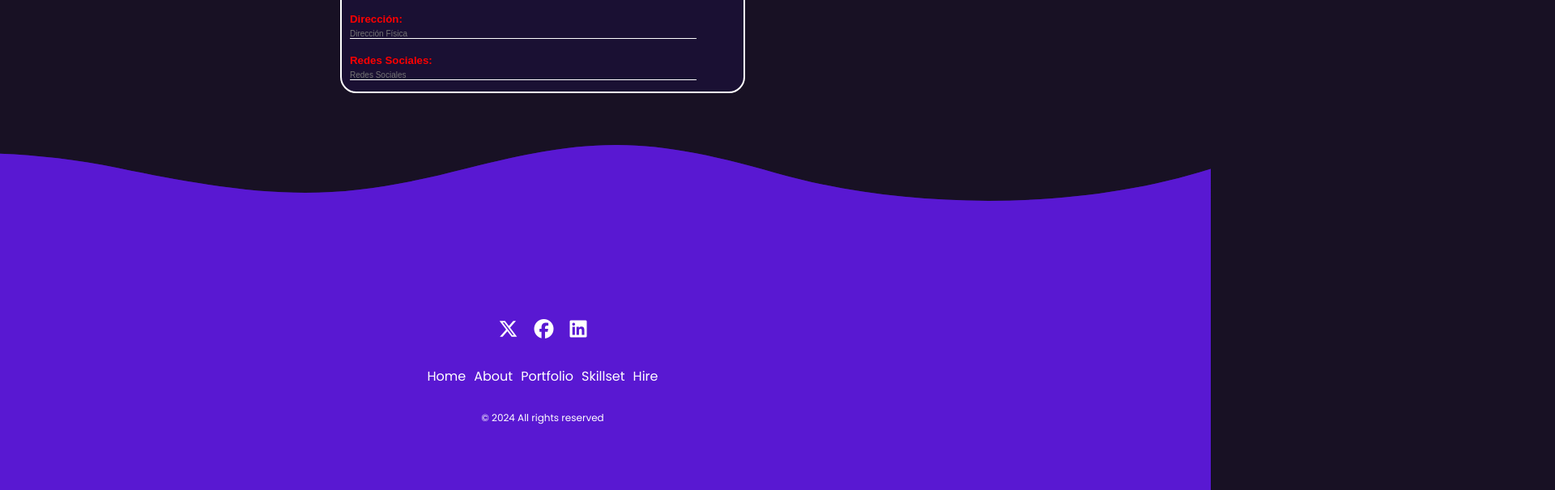
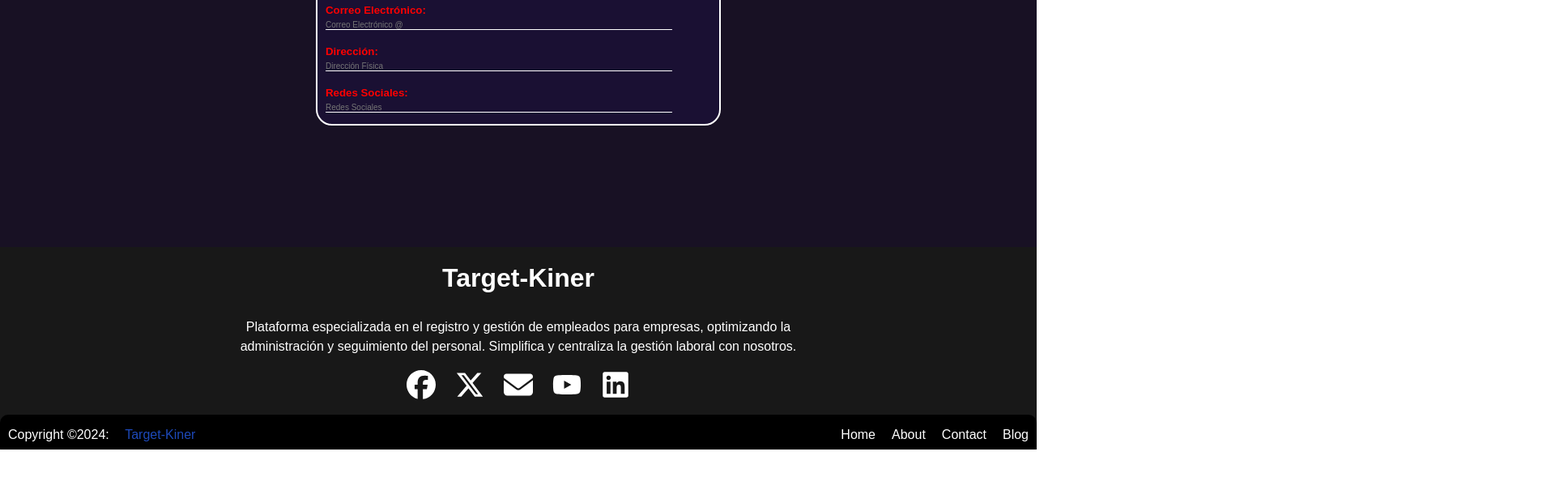
Before and after one commit to anarkemos/Target-Kiner, a plain HTML site: page index.html in a window 1280 px wide. Shown: the part 575-1180 px from the top of the page at 81% size, 1920 px wide, since content can reach past the window. After the commit the page ends 1130 px from the top, so only its background shows below. Drawn offline with Linux system fonts and the light colour scheme.

Commit message:
Creación del footer

```diff
--- a/css/styles.css
+++ b/css/styles.css
@@ -1,3 +1,5 @@
+@import url('https://fonts.googleapis.com/css2?family=Raleway:ital,wght@0,100..900;1,100..900&display=swap');
+
 :root{
     --primary-color: linear-gradient(#181124, #181124);
     --secondary-color: #1a1033;
@@ -226,70 +228,90 @@
     bottom: 0;
   }
 
-  ul {
-    display: flex;
-    list-style: none;
-    padding: 0;
-    margin: 0;
+footer{
+  background-color: #181818;
+  color: white;
+  font-family: var(--primary-font);
+  position: relative;
+  height: 250px;
+  display: grid;
+  grid-template-columns: repeat(1, 1fr);
+  grid-template-rows: repeat(4, 1fr);
+  gap:10px;
+  align-items: center;
+  justify-content: center;
+  overflow: hidden;
+  align-self: flex-start;
+  place-items: center;
 }
 
-  .socials {
-    gap: 20px;
-    justify-content: center;
-    align-items: center;
-  }
-
-  .socials a {
-    font-size: 24px;
+.footer_title{
+  margin: 15px;
+  padding: 5px;
 
 }
 
-  .links {
-    gap: 10px;
-    justify-content: center;
-    align-items: center;
+.footer_information{
+  text-align: center;
+  width: 750px;
+  height: 50px;
+  line-height: 1.5;
+  overflow: hidden;
 }
 
-  .legal {
-    font-size: 12px;
-    margin: 0;
+.footer_logos{
+  width: 510px;
+  height: 50px;
+  overflow: hidden;
   justify-content: center;
   align-items: center;
   display: flex;
 }
+.footer_logos img{
+  margin: 10px;
+  border-radius:5px solid white ;
+  width: 40px;
+  height: 40px;
+  padding: 2px;
 
-  svg {
-    position: absolute;
-    top: 0;
-    left: 0;
+}
+.footer_low_bar{
+  display: flex;
   width: 100%;
-    height: 100%;
-    transform: scaleY(3) scaleX(2.25);
-    transform-origin: bottom;
-    box-sizing: border-box;
-    display: block;
-    pointer-events: none;
+  align-items: center;
+  background-color:#000000;
+  height: 50px;
+  border-radius: 10px;
+}
+.footer_low_bar_copyright{
+  width: 90%;
+  justify-content: start;
+  height: 30px;
+  align-items: center;
+  display: flex;
+  margin: 10px;
+}
+.footer_low_bar a{
+  text-decoration: none;
+  color: #1d49b9;
+  margin: 15px;
+}
+.footer_low_bar_items{
+  display: flex;
+  width: 90%;
+  height: 30px;
+  justify-content: end;
+  align-items: center;
+
+}
+.footer_low_bar_items a{
+  margin: 10px;
+  text-decoration: none;
+  color: white;
+  display: flex;
+  align-items: center;
 }
 
-  footer {
-    position: relative;
-    left: 0;
-    bottom: 0;
-    display: flex;
-    width: 100%;
-    height: 300px;
-    color: white;
-  }
-
-  section {
-    display: flex;
-    flex-direction: column;
-    justify-content: flex-end;
-    gap: 30px;
-    padding-bottom: 80px;
-    padding-left: 60px;
-    width: 100%;
-  }
 
 /* !Mediaquerits */
 
--- a/index.html
+++ b/index.html
@@ -23,7 +23,7 @@
       href="https://fonts.googleapis.com/css2?family=Poppins:wght@400;500;600&display=swap"
       rel="stylesheet"
     />
-    <link rel="stylesheet" href="../css/styles.css" />
+    <link rel="stylesheet" href="css/styles.css" />
   </head>
   <body>
     <header class="header">
@@ -175,83 +175,30 @@
     ></script>
 
     <footer>
-      <div class="background">
-        <svg
-          version="1.1"
-          xmlns="http://www.w3.org/2000/svg"
-          xmlns:xlink="http://www.w3.org/1999/xlink"
-          x="0px"
-          y="0px"
-          width="100%"
-          height="100%"
-          viewBox="0 0 1600 900"
-        >
-          <defs>
-            <path
-              id="wave"
-              fill="rgba(105, 27, 252, 0.6)"
-              d="M-363.852,502.589c0,0,236.988-41.997,505.475,0
-      s371.981,38.998,575.971,0s293.985-39.278,505.474,5.859s493.475,48.368,716.963-4.995v560.106H-363.852V502.589z"
-            />
-          </defs>
-          <g>
-            <use xlink:href="#wave" opacity=".4">
-              <animateTransform
-                attributeName="transform"
-                attributeType="XML"
-                type="translate"
-                dur="8s"
-                calcMode="spline"
-                values="270 230; -334 180; 270 230"
-                keyTimes="0; .5; 1"
-                keySplines="0.42, 0, 0.58, 1.0;0.42, 0, 0.58, 1.0"
-                repeatCount="indefinite"
-              />
-            </use>
-            <use xlink:href="#wave" opacity=".6">
-              <animateTransform
-                attributeName="transform"
-                attributeType="XML"
-                type="translate"
-                dur="6s"
-                calcMode="spline"
-                values="-270 230;243 220;-270 230"
-                keyTimes="0; .6; 1"
-                keySplines="0.42, 0, 0.58, 1.0;0.42, 0, 0.58, 1.0"
-                repeatCount="indefinite"
-              />
-            </use>
-            <use xlink:href="#wave" opacty=".9">
-              <animateTransform
-                attributeName="transform"
-                attributeType="XML"
-                type="translate"
-                dur="4s"
-                calcMode="spline"
-                values="0 230;-140 200;0 230"
-                keyTimes="0; .4; 1"
-                keySplines="0.42, 0, 0.58, 1.0;0.42, 0, 0.58, 1.0"
-                repeatCount="indefinite"
-              />
-            </use>
-          </g>
-        </svg>
+      <div class="footer_title"> <h1>Target-Kiner</h1></div>
+      <div class="footer_information">
+        <p class="footer_information_text">Plataforma especializada en el registro y gestión de empleados para empresas, optimizando la administración y seguimiento del personal. Simplifica y centraliza la gestión laboral con nosotros.
+
+        </p>
       </div>
-      <section>
-        <ul class="socials">
-          <li><a class="fa-brands fa-x-twitter"></a></li>
-          <li><a class="fa-brands fa-facebook"></a></li>
-          <li><a class="fa-brands fa-linkedin"></a></li>
-        </ul>
-        <ul class="links">
-          <li><a>Home</a></li>
-          <li><a>About</a></li>
-          <li><a>Portfolio</a></li>
-          <li><a>Skillset</a></li>
-          <li><a>Hire</a></li>
-        </ul>
-        <p class="legal">© 2024 All rights reserved</p>
-      </section>
+      <div class="footer_logos">
+        <a href="https://web.facebook.com/?locale=es_LA&_rdc=1&_rdr"><img src="img/footer_logos/img-logos-facebook.svg" alt="facebook"></a>
+        <a href="https://x.com/?lang=es"><img src="img/footer_logos/img-logos-twitter.svg" alt="twitter"></a>
+        <a href="https://acortar.link/lHrCtq"><img src="img/footer_logos/img-logos-gmail.svg" alt="gmail"></a>
+        <a href="https://www.youtube.com/"><img src="img/footer_logos/img-logos-youtube.svg" alt="youtube"></a>
+        <a href="https://co.linkedin.com/"><img src="img/footer_logos/igm-logos-LinkedIn.svg" alt="LinkedIn"></a>
+      </div>
+      <div class="footer_low_bar">
+        <div class="footer_low_bar_copyright">
+          <p>Copyright ©2024: <a href="index.html">Target-Kiner</a></p>
+        </div>
+        <div class="footer_low_bar_items">
+        <a>Home</a>
+        <a>About</a>
+        <a>Contact</a>
+        <a>Blog</a>
+        </div>
+      </div>
     </footer>
   </body>
 </html>
```
Also changed, not shown: img/Untitled Project.png (added), img/footer_logos/igm-logos-LinkedIn.svg (added), img/footer_logos/img-logos-facebook.svg (added), img/footer_logos/img-logos-gmail.svg (added), img/footer_logos/img-logos-twitter.svg (added), img/footer_logos/img-logos-youtube.svg (added). Lines whose indentation alone changed are shown as unchanged.
